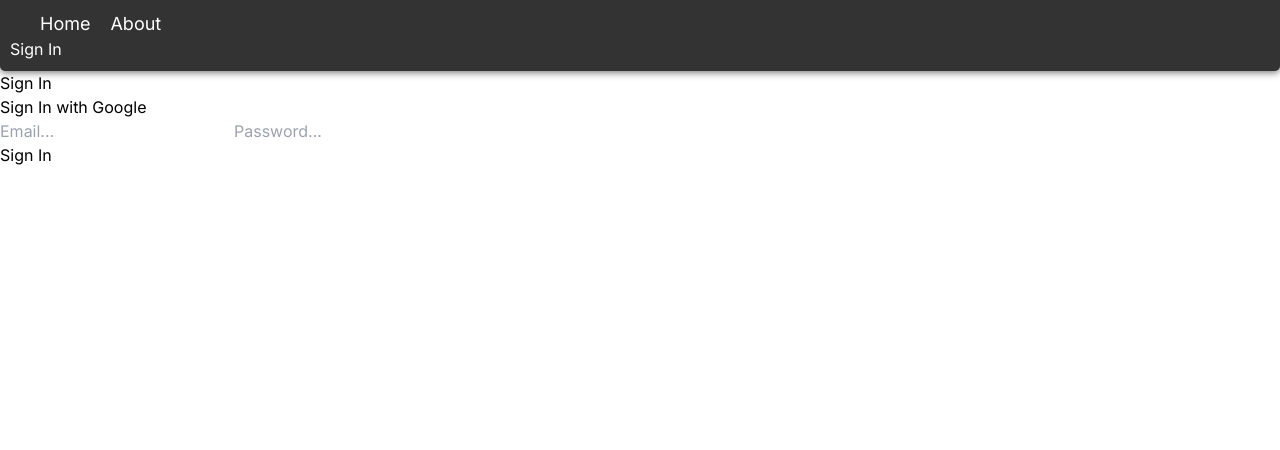
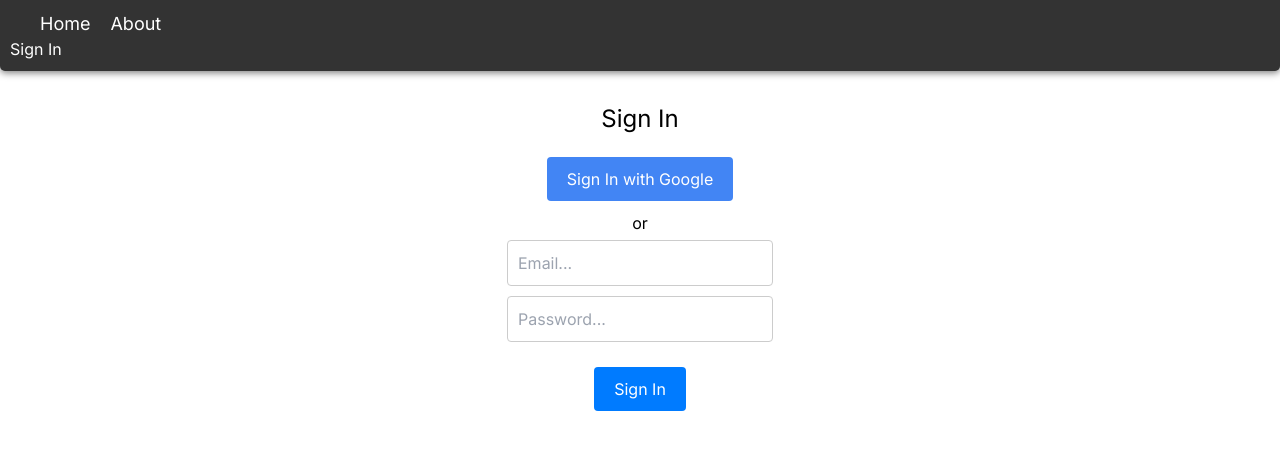
Before and after one commit to StandaFrontMan/Blame-Your-Code, a Next.js app: page /pages/authPage in a window 1280 px wide. Shown: the top 450 px of the page. Built offline with nearby package versions, Linux system fonts and the light colour scheme; no server answers.

Commit message:
fix: styles for CredentialsAuthForm

```diff
--- a/src/app/components/Authtorization/CredentialsAuthForm.tsx
+++ b/src/app/components/Authtorization/CredentialsAuthForm.tsx
@@ -33,7 +33,7 @@ const CredentialsAuthForm = () => {
             <input placeholder='Password...' type="password" name='password' required/>
         </div>
         <div className='buttonBlock'>
-            <button>Sign In</button>
+            <button className='signInButton'>Sign In</button>
         </div>
     </form>
   )
--- a/src/app/components/Authtorization/GoogleAuthButton.tsx
+++ b/src/app/components/Authtorization/GoogleAuthButton.tsx
@@ -10,7 +10,7 @@ const GoogleAuthButton = () => {
     const callbackUrl = searchParams.get('callbackUrl') || '/pages/profilePage';
 
   return (
-    <button onClick={() => signIn('google', {callbackUrl})}>
+    <button className='googleAuthButton' onClick={() => signIn('google', {callbackUrl})}>
         Sign In with Google
     </button>
   )
--- a/src/app/globals.css
+++ b/src/app/globals.css
@@ -39,3 +39,76 @@
 .listElement a:hover {
   color: lightgray;
 }
+
+
+
+.container {
+  display: flex;
+  justify-content: center;
+  padding: 30px;
+  border-radius: 8px;
+  min-height: 100vh;
+}
+
+.stack {
+  text-align: center;
+}
+
+.title {
+  font-size: 24px;
+  margin-bottom: 20px;
+}
+
+.orDivider {
+  margin: 20px 0;
+  font-size: 18px;
+  color: #777;
+}
+
+
+.googleAuthButton {
+  background-color: #4285f4;
+  color: white;
+  border: none;
+  padding: 10px 20px;
+  font-size: 16px;
+  cursor: pointer;
+  border-radius: 4px;
+  margin-bottom: 10px;
+}
+
+.googleAuthButton:hover {
+  background-color: #357ae8;
+}
+
+
+.authForm {
+  text-align: center;
+}
+
+.inputBlock {
+  margin-bottom: 20px;
+}
+
+input {
+  padding: 10px;
+  margin: 5px;
+  border: 1px solid #ccc;
+  border-radius: 4px;
+  width: 50%;
+  box-sizing: border-box;
+}
+
+.signInButton {
+  background-color: #007bff;
+  color: white;
+  border: none;
+  padding: 10px 20px;
+  font-size: 16px;
+  cursor: pointer;
+  border-radius: 4px;
+}
+
+.signInButton:hover {
+  background-color: #0056b3;
+}
--- a/src/app/pages/authPage/page.tsx
+++ b/src/app/pages/authPage/page.tsx
@@ -5,8 +5,9 @@ export default async function AuthPage() {
     return (
         <main className="container">
             <div className="stack">
-                <h1>Sign In</h1>
+                <h1 className="title">Sign In</h1>
                 <GoogleAuthButton />
+                <div>or</div>
                 <CredentialsAuthForm />
             </div>
         </main>
```
